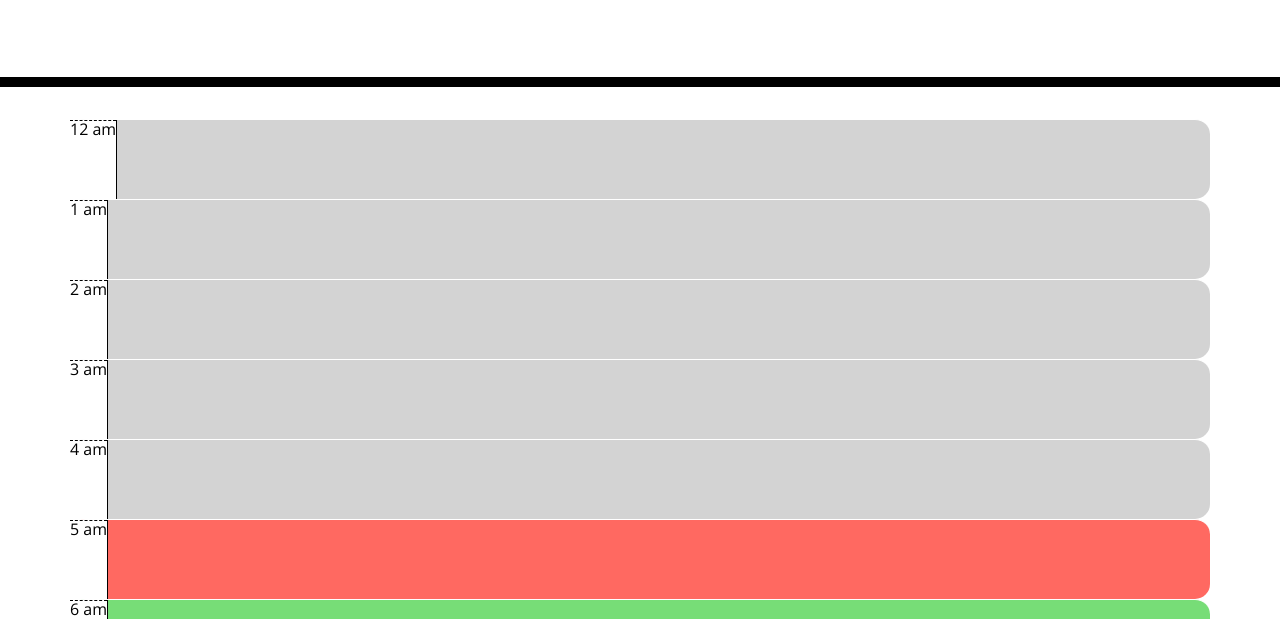
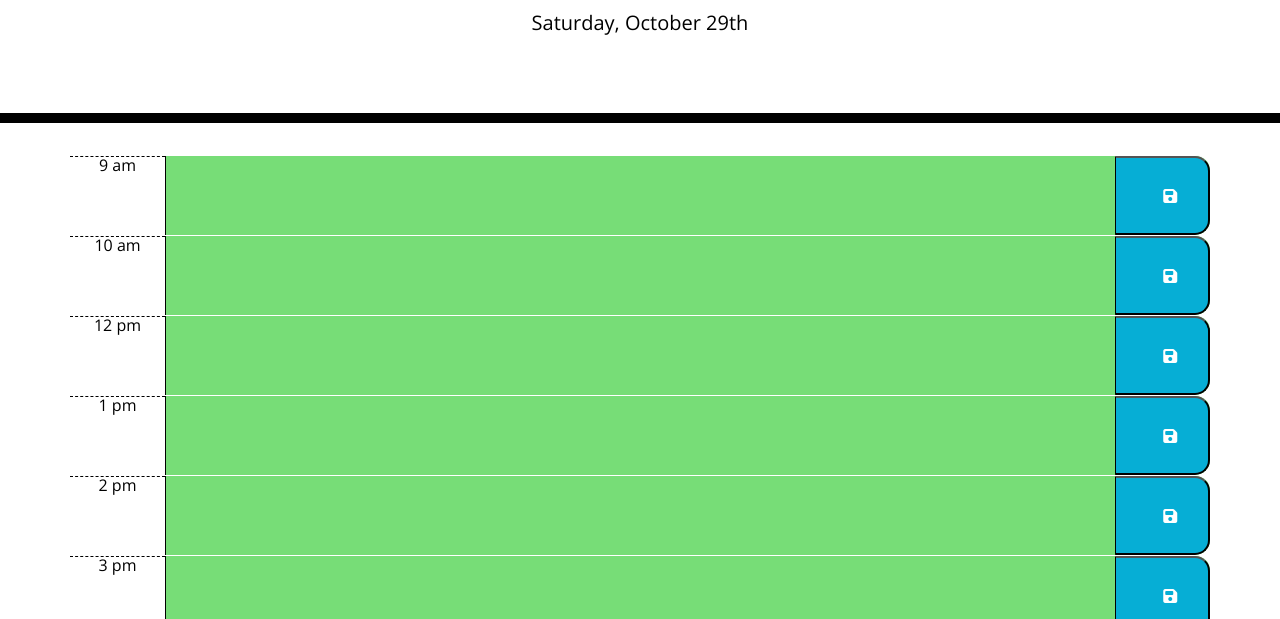
Before and after one commit to brandonkylely/Work-Day-Scheduler, a plain HTML site: page index.html in a window 1280 px wide. Shown: the part 181-800 px from the top of the page. Drawn offline with nearby package versions, Linux system fonts and the light colour scheme.

Commit message:
completed save functionality with local storage, fixed row styling

```diff
--- a/assets/script.js
+++ b/assets/script.js
@@ -1,16 +1,17 @@
 var container = document.querySelector(".container");
 // var hours = ["12am", "1am", "2am", "3am", "4am", "5am", "6am", "7am", "8am", "9am", "10am", "11am", "12pm", "1pm", "2pm", "3pm", "4pm", "5pm", "6pm", "7pm", "8pm", "9pm", "10pm", "11pm"];
-var hours = [0, 1, 2, 3, 4, 5, 6, 7, 8, 9, 10, 12 ,13, 14, 15, 16, 17, 18, 19, 20, 21, 22, 23];
+var hours = [9, 10, 12 ,13, 14, 15, 16, 17,];
 var date = new Date();
 // console.log(date)
 // console.log(date.getHours())
 // console.log(moment(hours[17], " HH").format('h a'))
-var events = [];
+// var events = [];
 var work ={}
-localStorage.getItem("events", JSON.stringify(events));
+// if (localStorage.getItem("events")) {
+// 	events = localStorage.getItem("events", JSON.stringify(events));
+// }
 
-
-
+document.querySelector("#currentDay").textContent = moment().format("dddd, MMMM Do")
 
 function referenceTime (hour) {
     if (date.getHours() === hour) {
@@ -20,13 +21,16 @@ function referenceTime (hour) {
     } else {
         return "future"
     };
+
 }
 
 function saveEvent() {
-    work.text = textbox.value;
+    var selection = this.getAttribute("data-id");
+    var textGrab = document.getElementById(selection);
+
     // work.hour = hours[i]
-    events.push(work);
-    textarea.value = localStorage.setItem("events", JSON.parse(events));
+    // events.push(work);
+    localStorage.setItem(selection, textGrab.value);
 }
 
 for (var i = 0; i < hours.length; i++) {
@@ -35,9 +39,6 @@ for (var i = 0; i < hours.length; i++) {
     block.setAttribute("class", "row time-block");
 
 
-
-    // var block = document.querySelectorAll(".time-block");
-    // console.log(block[i]);
     // if (referenceTime(hours[i]) === "present") {
     //     block[i].classList.add("present")
     // } else if (referenceTime(hours[i]) === "past")  {
@@ -57,9 +58,12 @@ for (var i = 0; i < hours.length; i++) {
     var hourDisplay = document.createElement("div");
 
     var textbox = document.createElement("textarea");
+
+    textbox.value = localStorage.getItem(hours[i])
+
     textbox.setAttribute("class", "description col-md-10");
-
-    hourDisplay.setAttribute("class", "hour");
+    textbox.setAttribute("id", hours[i]);
+    hourDisplay.setAttribute("class", "hour col-1");
     hourDisplay.textContent = moment(hours[i], "HH").format('h a');
     block.appendChild(hourDisplay);
     block.appendChild(textbox);
@@ -67,9 +71,21 @@ for (var i = 0; i < hours.length; i++) {
 
 
     var saveButton = document.createElement("button");
-    saveButton.setAttribute("class", "saveBtn");
+    saveButton.setAttribute("class", "saveBtn w-100 col-md-1");
+    saveButton.setAttribute("data-id", hours[i]);
+    saveButton.innerHTML = `
+    <i class="fa-solid fa-floppy-disk"></i>
+    `
+    block.appendChild(saveButton);
     saveButton.addEventListener("click", saveEvent);
-    // saveButton.appendChild(block);
 
-    console.log(block.classList)
+    // var block = document.querySelectorAll(".time-block");
+    // console.log(block[i].textContent);
+    // console.log(block.classList)
 }
+
+// var saveBtn = document.querySelectorAll(".saveBtn");
+
+// for ( var i = 0; i < saveBtn.length; i++) {
+//     saveBtn[i].addEventListener("click", saveEvent);
+// }
--- a/index.html
+++ b/index.html
@@ -8,12 +8,13 @@
       rel="stylesheet"
       href="https://stackpath.bootstrapcdn.com/bootstrap/4.3.1/css/bootstrap.min.css"
     />
-    <link
+    <!-- <link
       rel="stylesheet"
       href="https://use.fontawesome.com/releases/v5.8.1/css/all.css"
       integrity="sha384-50oBUHEmvpQ+1lW4y57PTFmhCaXp0ML5d60M1M7uH2+nqUivzIebhndOJK28anvf"
       crossorigin="anonymous"
-    />
+    /> -->
+    <link rel="stylesheet" href="https://cdnjs.cloudflare.com/ajax/libs/font-awesome/6.2.0/css/all.min.css" integrity="sha512-xh6O/CkQoPOWDdYTDqeRdPCVd1SpvCA9XXcUnZS2FmJNp1coAFzvtCN9BmamE+4aHK8yyUHUSCcJHgXloTyT2A==" crossorigin="anonymous" referrerpolicy="no-referrer" />
     <link
       href="https://fonts.googleapis.com/css?family=Open+Sans&display=swap"
       rel="stylesheet"
@@ -30,7 +31,7 @@
     </header>
     <div class="container">
       <!-- Timeblocks go here -->
-        <!-- <div id="row timeblock"></div>
+        <!-- <div id="row time-block"></div>
         <div id="row time-block"></div>
         <div id="row time-block"></div>
         <div id="row time-block"></div>
```
